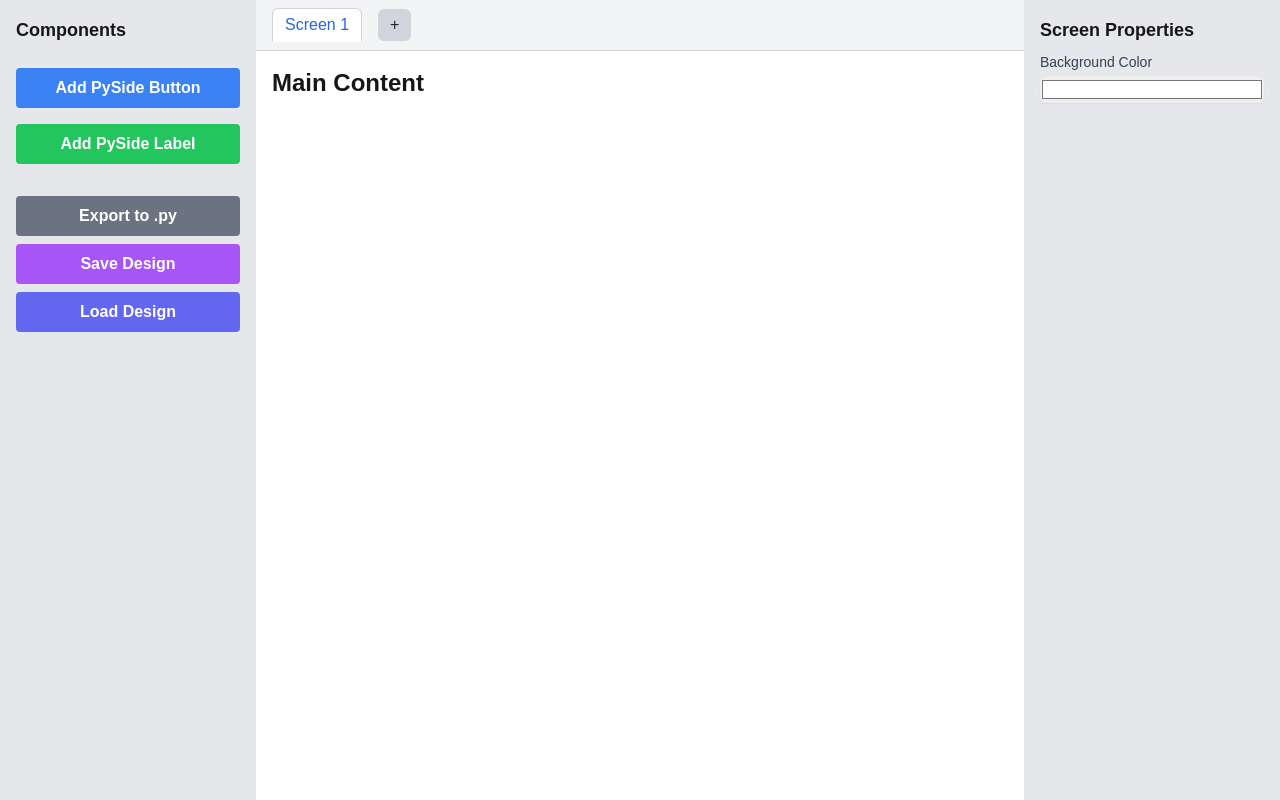
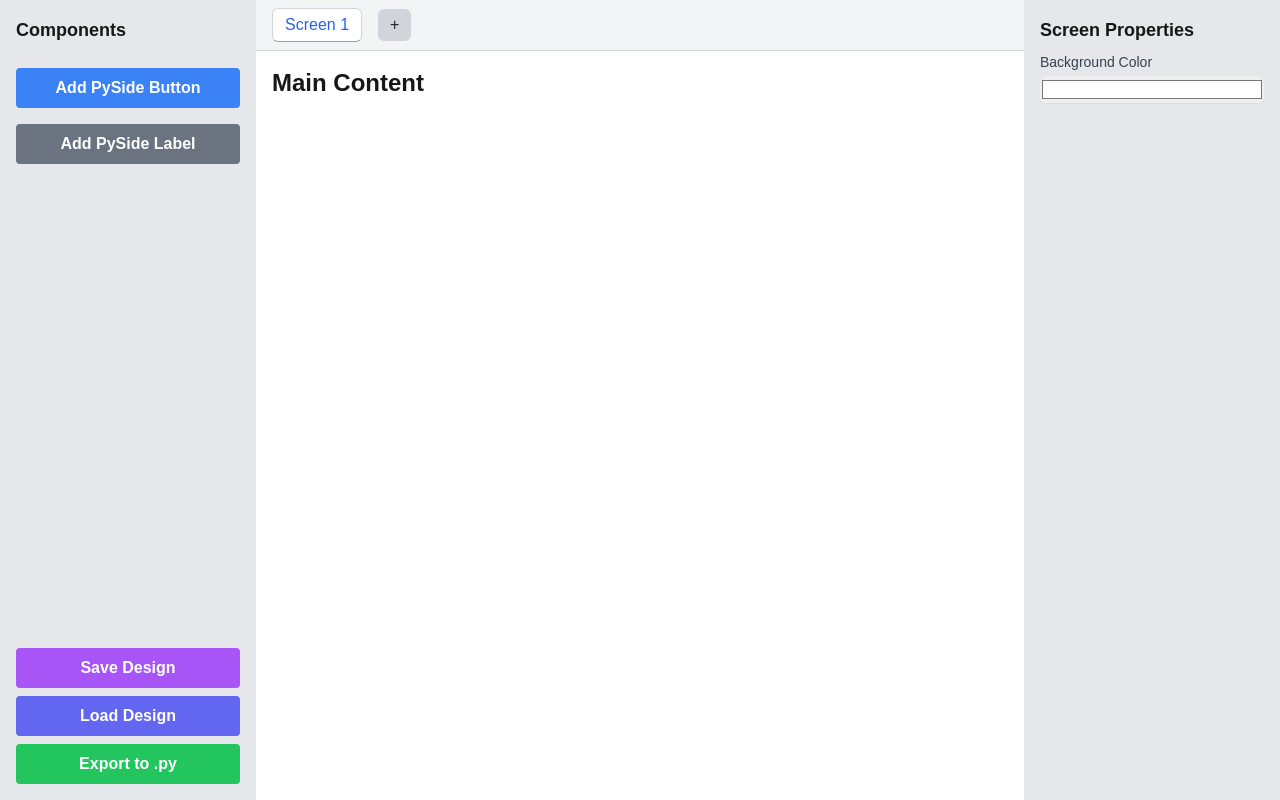
Before and after one commit to aayushext/UI-Builder, a Next.js app: page / in a window 1280 px wide. Built offline with nearby package versions, Linux system fonts and the light colour scheme.

Commit message:
moved the export, save and load buttons to the bottom

```diff
--- a/src/components/LeftPanel.js
+++ b/src/components/LeftPanel.js
@@ -19,7 +19,8 @@ const LeftPanel = ({
   };
 
   return (
-    <aside className="w-64 bg-gray-200 p-4 overflow-auto">
+    <aside className="w-64 bg-gray-200 p-4 flex flex-col h-full">
+      <div className="flex-1">
         <h2 className="text-lg font-bold mb-2">Components</h2>
         <button
           onClick={onAddPySideButton}
@@ -28,17 +29,12 @@ const LeftPanel = ({
         </button>
         <button
           onClick={onAddPySideLabel}
-        className="bg-green-500 hover:bg-green-700 text-white font-bold py-2 px-4 rounded mt-4 w-full">
+          className="bg-gray-500 hover:bg-gray-700 text-white font-bold py-2 px-4 rounded mt-4 w-full">
           Add PySide Label
         </button>
+      </div>
 
-      <div className="mt-8 space-y-2">
-        <button
-          onClick={onExport}
-          className="bg-gray-500 hover:bg-gray-700 text-white font-bold py-2 px-4 rounded w-full">
-          Export to .py
-        </button>
-
+      <div className="mt-auto pt-4 space-y-2">
         <button
           onClick={onSaveToJson}
           className="bg-purple-500 hover:bg-purple-700 text-white font-bold py-2 px-4 rounded w-full">
@@ -49,6 +45,12 @@ const LeftPanel = ({
           onClick={() => fileInputRef.current?.click()}
           className="bg-indigo-500 hover:bg-indigo-700 text-white font-bold py-2 px-4 rounded w-full">
           Load Design
+        </button>
+
+        <button
+          onClick={onExport}
+          className="bg-green-500 hover:bg-green-700 text-white font-bold py-2 px-4 rounded w-full">
+          Export to .py
         </button>
 
         <input
--- a/src/components/ScreenTabs.js
+++ b/src/components/ScreenTabs.js
@@ -8,14 +8,14 @@ const ScreenTabs = ({
   onDeleteScreen,
 }) => {
   return (
-    <div className="flex items-center border-b border-gray-300 bg-gray-100 px-4 py-2">
+    <div className="flex items-center border-b border-gray-300 bg-gray-100  px-4 py-2">
       {screens.map((screen, index) => (
         <div key={screen.id} className="flex items-center mr-2">
           <button
             onClick={() => onScreenChange(index)}
-            className={`py-1 px-3 rounded-t-md ${
+            className={`py-1 px-3 rounded-md ${
               index === currentScreenIndex
-                ? "bg-white text-blue-600 border border-gray-300 border-b-white"
+                ? "bg-white text-blue-600 border border-gray-300 border-b-gray-400"
                 : "bg-gray-200 hover:bg-gray-300"
             }`}>
             {screen.name}
```
Lines whose indentation alone changed are shown as unchanged.
